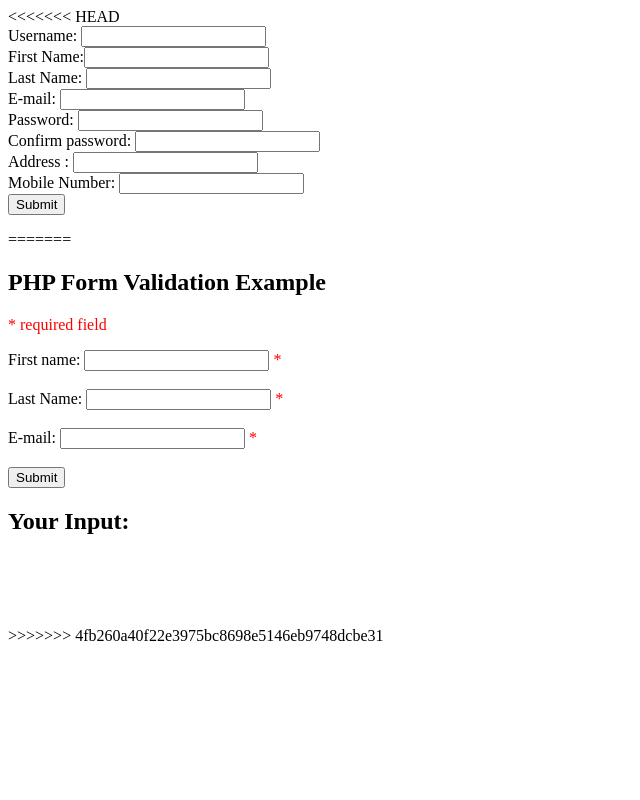
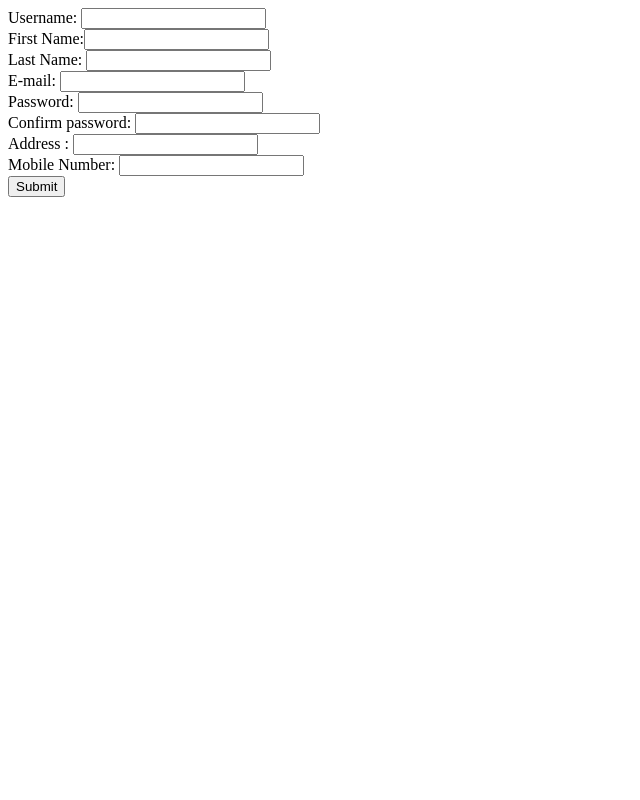
Before and after one commit to SamsonPaulwisdom/itmm103classActivity08, a PHP site: page / in a window 1280 px wide. Shown: the whole page, without its empty margins (0-640 px from the left). Run offline with PHP 8.4, Linux system fonts and the light colour scheme.

Commit message:
commitment number 5

```diff
--- a/index.php
+++ b/index.php
@@ -1,4 +1,3 @@
-<<<<<<< HEAD
 <!DOCTYPE html>
 <html>
 <head>
@@ -89,7 +88,7 @@ if (empty($_POST['password'])) {
 
 ?>
 
-<form method="post" action="insert.php">
+<form method="post" action="<?php echo htmlspecialchars($_SERVER["PHP_SELF"]);?>">
 
   Username: <input type="text" name="username">
   <?php echo $usernameErr; ?>
@@ -123,91 +122,6 @@ if (empty($_POST['password'])) {
 
 
 
-=======
-<!DOCTYPE HTML>
-<html>
-<head>
-<style>
-.error {color: #FF0000;}
-</style>
-</head>
-<body>
-
-<?php
-// define variables and set to empty values
-$nameErr = $nameErr1 = $emailErr = $genderErr = $websiteErr = "";
-$name = $name1 = $email = $gender = $comment = $website = "";
-
-if ($_SERVER["REQUEST_METHOD"] == "POST") {
-  if (empty($_POST["name"])) {
-    $nameErr = "First name is required";
-  } else {
-    $name = test_input($_POST["name"]);
-    // check if name only contains letters and whitespace
-    if (!preg_match("/^[a-zA-Z ]*$/",$name)) {
-      $nameErr = "Only letters and white space allowed";
-    }
-  }
-
-
-   if (empty($_POST["lastname"])) {
-    $nameErr1 = "Last name is required";
-  } else {
-    $name1 = test_input($_POST["lastname"]);
-    // check if name only contains letters and whitespace
-    if (!preg_match("/^[a-zA-Z ]*$/",$name1)) {
-      $nameErr1 = "Only letters and white space allowed";
-    }
-  }
-
-
-  if (empty($_POST["email"])) {
-    $emailErr = "Email is required";
-  } else {
-    $email = test_input($_POST["email"]);
-    // check if e-mail address is well-formed
-    if (!filter_var($email, FILTER_VALIDATE_EMAIL)) {
-      $emailErr = "Invalid email format";
-    }
-  }
-
-}
-function test_input($data) {
-  $data = trim($data);
-  $data = stripslashes($data);
-  $data = htmlspecialchars($data);
-  return $data;
-}
-?>
-
-<h2>PHP Form Validation Example</h2>
-<p><span class="error">* required field</span></p>
-<form method="post" action="<?php echo htmlspecialchars($_SERVER["PHP_SELF"]);?>">
-  First name: <input type="text" name="firstname" value="<?php echo $name;?>">
-  <span class="error">* <?php echo $nameErr;?></span>
-  <br><br>
-  Last Name: <input type="text" name="lastname" value="<?php echo $name1;?>">
-  <span class="error">* <?php echo $nameErr1;?></span>
-  <br><br>
-  E-mail: <input type="text" name="email" value="<?php echo $email;?>">
-  <span class="error">* <?php echo $emailErr;?></span>
-  <br><br>
-  <input type="submit" name="submit" value="Submit">
-</form>
-
-<?php
-echo "<h2>Your Input:</h2>";
-echo $name;
-echo "<br>";
-echo $email;
-echo "<br>";
-echo $website;
-echo "<br>";
-echo $comment;
-echo "<br>";
-echo $gender;
-?>
->>>>>>> 4fb260a40f22e3975bc8698e5146eb9748dcbe31
 
 </body>
 </html>
```
